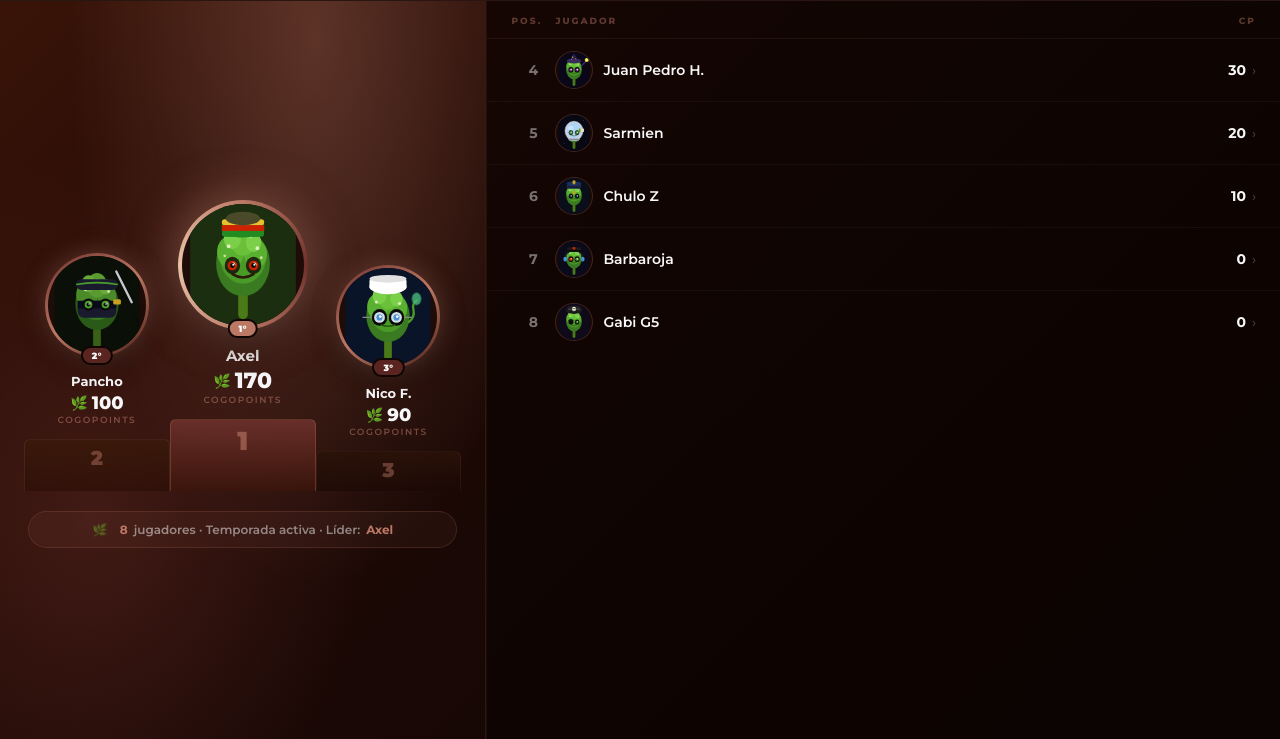
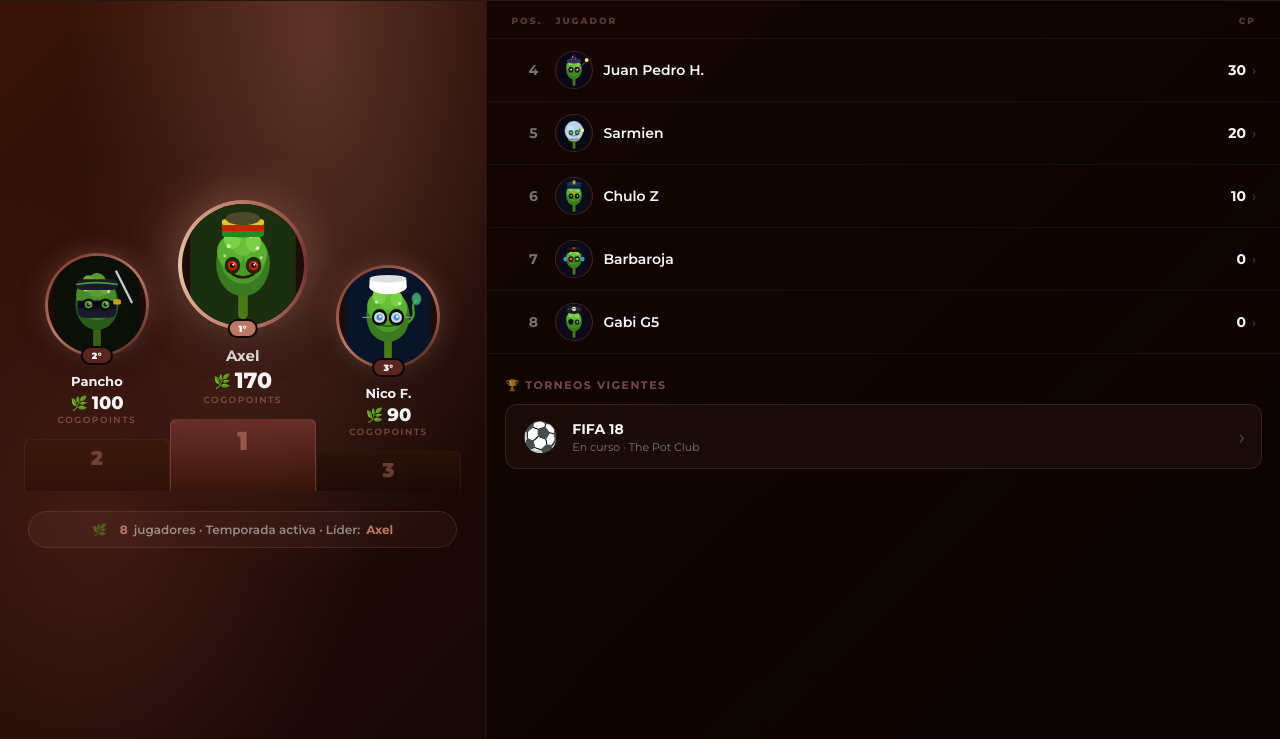
Before and after one commit to aburgos97/TPCandgames, a plain HTML site: page games/index.html in a window 1280 px wide. Shown: the part 89-828 px from the top of the page. Drawn offline with Linux system fonts and the light colour scheme; no server answers.

Commit message:
refactor: mover sección Torneos Vigentes de home a games
La sección de torneos ahora vive en games/index.html para mantener la
lógica de navegación TPC → Games → Torneos. Se removió del home (index.html
y home.css) y se agregó en games.css + games/index.html.

Co-Authored-By: Claude Sonnet 4.6 <noreply@anthropic.com>

```diff
--- a/assets/css/games.css
+++ b/assets/css/games.css
@@ -684,6 +684,42 @@ html, body {
 
 
 /* ══════════════════════════════════════════════════
+   TORNEOS VIGENTES
+══════════════════════════════════════════════════ */
+.torneos-section {
+  padding: 24px 18px 40px;
+  border-top: 1px solid rgba(186,120,101,.1);
+}
+.torneos-title {
+  font-size: 11px; font-weight: 700; letter-spacing: 1.5px;
+  text-transform: uppercase; color: rgba(186,120,101,.6);
+  margin-bottom: 12px;
+  font-family: 'Montserrat', sans-serif;
+}
+.torneo-card {
+  display: flex; align-items: center; gap: 14px;
+  background: rgba(186,120,101,.07);
+  border: 1px solid rgba(186,120,101,.18);
+  border-radius: 12px; padding: 14px 16px;
+  cursor: pointer; transition: background .15s, border-color .15s;
+}
+.torneo-card:hover {
+  background: rgba(186,120,101,.13);
+  border-color: rgba(186,120,101,.38);
+}
+.torneo-icon { font-size: 1.8rem; flex-shrink: 0; }
+.torneo-info { flex: 1; min-width: 0; }
+.torneo-name {
+  font-size: 14px; font-weight: 700; color: #f8f8f8;
+  font-family: 'Montserrat', sans-serif;
+}
+.torneo-estado {
+  font-size: 11px; color: rgba(248,248,248,.45);
+  margin-top: 2px; font-family: 'Montserrat', sans-serif;
+}
+.torneo-arrow { font-size: 1.3rem; color: rgba(248,248,248,.28); flex-shrink: 0; }
+
+/* ══════════════════════════════════════════════════
    BREAKPOINT: 1400px — MONITORES GRANDES
    El contenedor ya está en max-width: 1400px,
    este bloque sólo añade pequeños refinamientos
--- a/games/index.html
+++ b/games/index.html
@@ -45,6 +45,20 @@
     </div>
     <div id="lb-list"></div>
     <div class="lb-fade"></div>
+
+    <!-- ── Torneos vigentes ── -->
+    <section class="torneos-section">
+      <div class="torneos-title">🏆 Torneos Vigentes</div>
+      <div class="torneo-card" onclick="window.location.href='fifa18/'">
+        <div class="torneo-icon">⚽</div>
+        <div class="torneo-info">
+          <div class="torneo-name">FIFA 18</div>
+          <div class="torneo-estado">En curso · The Pot Club</div>
+        </div>
+        <div class="torneo-arrow">›</div>
+      </div>
+    </section>
+
   </div>
 
 </div>
```
Also changed, not shown: assets/css/home.css (+0 -26 lines), index.html (+0 -11 lines).
